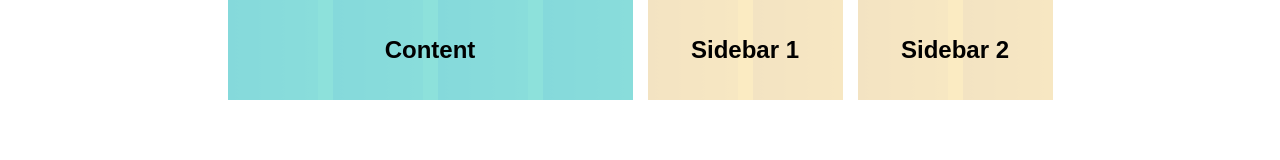
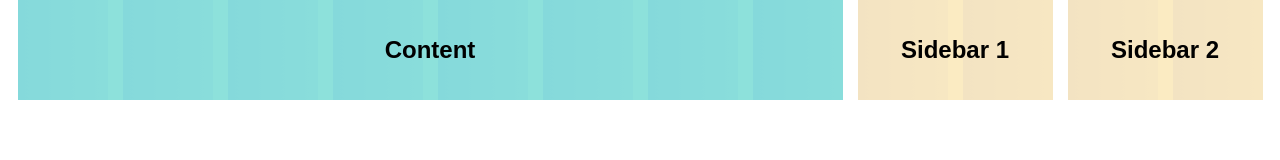
Before and after one commit to zellwk/Learning-Susy, a plain HTML site: page walkthrough/index.html in a window 1280 px wide. Drawn offline with Linux system fonts and the light colour scheme.

Commit message:
chapter17-3
Signed-off-by: Zell Liew <zellwk@gmail.com>

```diff
--- a/walkthrough/scss/styles.scss
+++ b/walkthrough/scss/styles.scss
@@ -37,12 +37,18 @@ $large: 12;
     width: span($med);
     @include show-grid;
   }
+  @include susy-breakpoint($bp-large, $large) {
+    width: span($large);
+    @include show-grid;
+  }
 }
-
 
 .content {
   @include susy-breakpoint($bp-med, $med) {
     @include span(4);
+  }
+  @include susy-breakpoint($bp-large, $large) {
+    @include span(8)
   }
 }
 
@@ -50,11 +56,17 @@ $large: 12;
   @include susy-breakpoint($bp-med, $med) {
     @include span(2);
   }
+  @include susy-breakpoint($bp-large, $large) {
+    @include span(2)
+  }
 }
 
 .sidebar2 {
   @include susy-breakpoint($bp-med, $med) {
     @include span(2 last);
+  }
+  @include susy-breakpoint($bp-large, $large) {
+    @include span(2 last)
   }
 }
 
```
Also changed, not shown: walkthrough/css/styles.css.
